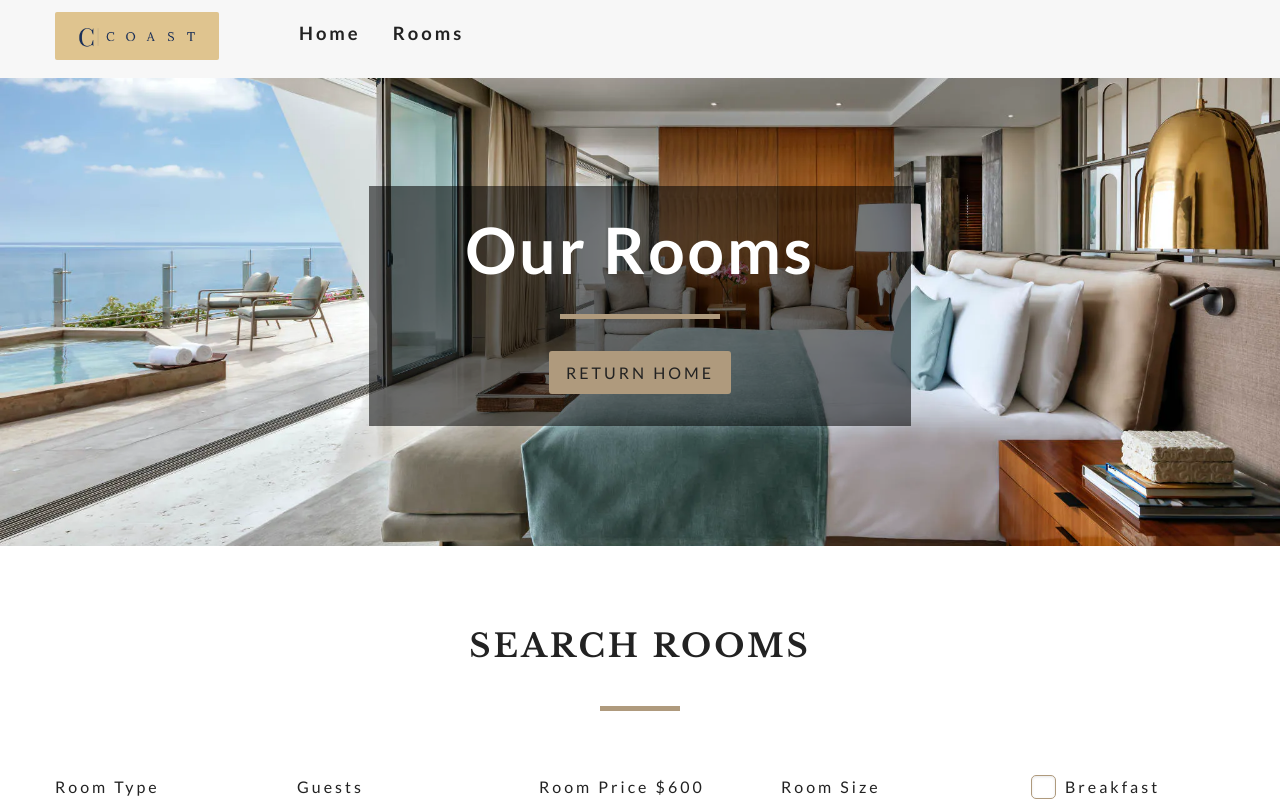
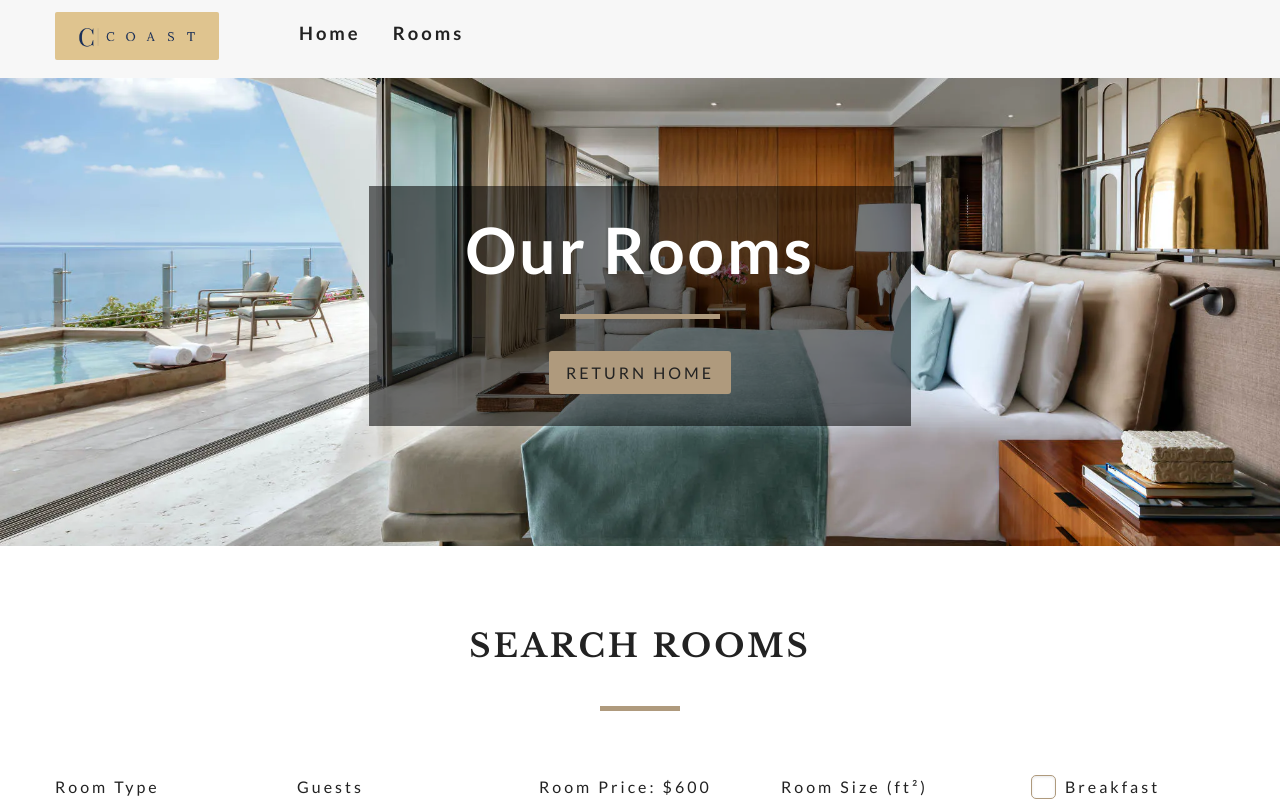
Before and after one commit to nhinewyenn/beach-hotel-project, a React (Create React App) app: page /rooms in a window 1280 px wide. Shown: the top 801 px of the page. Built offline with nearby package versions, Linux system fonts and the light colour scheme.

Commit message:
touch up on labels

```diff
--- a/src/components/RoomsFilter.jsx
+++ b/src/components/RoomsFilter.jsx
@@ -62,7 +62,7 @@ const RoomsFilter = ({ rooms }) => {
 
         {/* Room price */}
         <div className="form-group">
-          <label htmlFor="price">Room price ${ctx.price}</label>
+          <label htmlFor="price">Room price: ${ctx.price}</label>
           <input
             type="range"
             name="price"
@@ -77,7 +77,9 @@ const RoomsFilter = ({ rooms }) => {
 
         {/* Room size */}
         <div className="form-group">
-          <label htmlFor="size">Room size</label>
+          <label htmlFor="size">
+            Room size <span className="lowercase">(ft²)</span>
+          </label>
           <div className="size-inputs">
             <input
               type="number"
```
